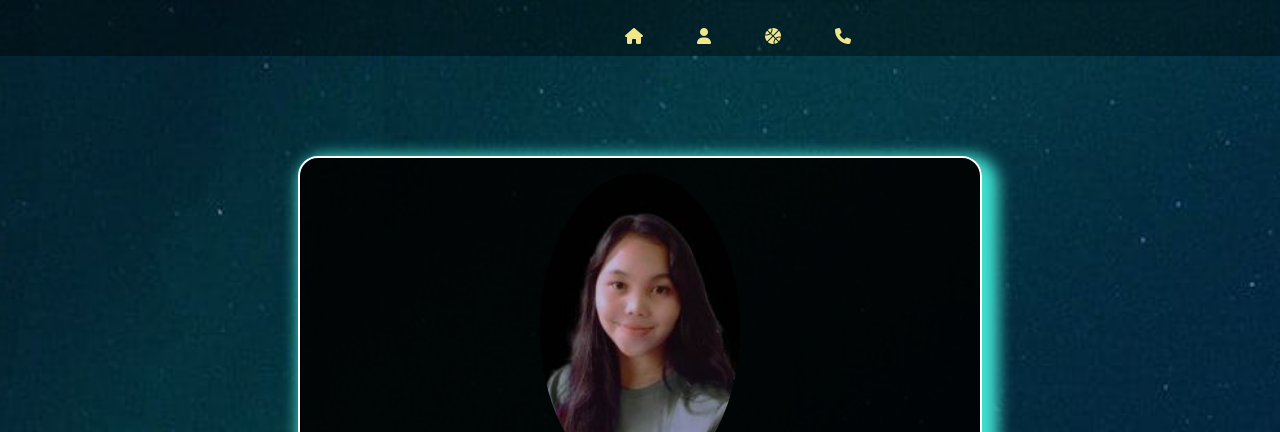
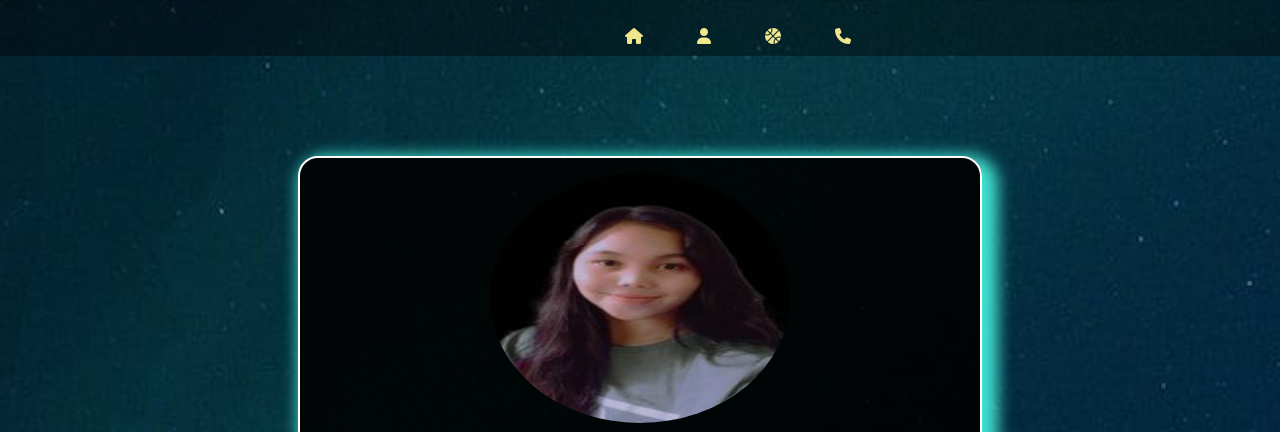
Before and after one commit to Eshangjoy/Portfolio, a plain HTML site: page resume.html in a window 1280 px wide. Shown: the top 432 px of the page. Drawn offline with Linux system fonts and the light colour scheme.

Commit message:
Update resume.css

```diff
--- a/css/resume.css
+++ b/css/resume.css
@@ -57,8 +57,9 @@ nav ul li a:hover{
 
     }
     .profile{
-        width: 200px;
         border-radius: 50%;
+           width: 300px;
+        height: 250px;
     }
 
     .top-section p{
```
